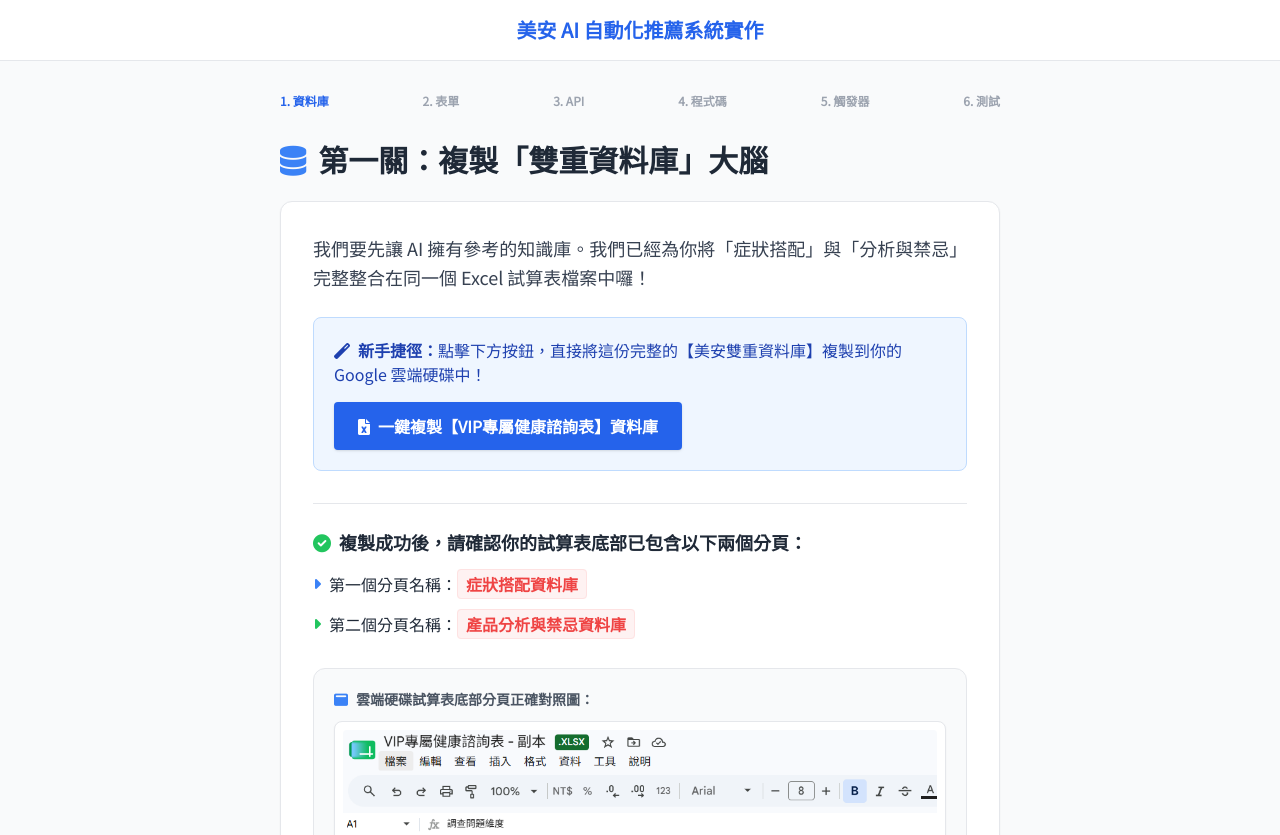
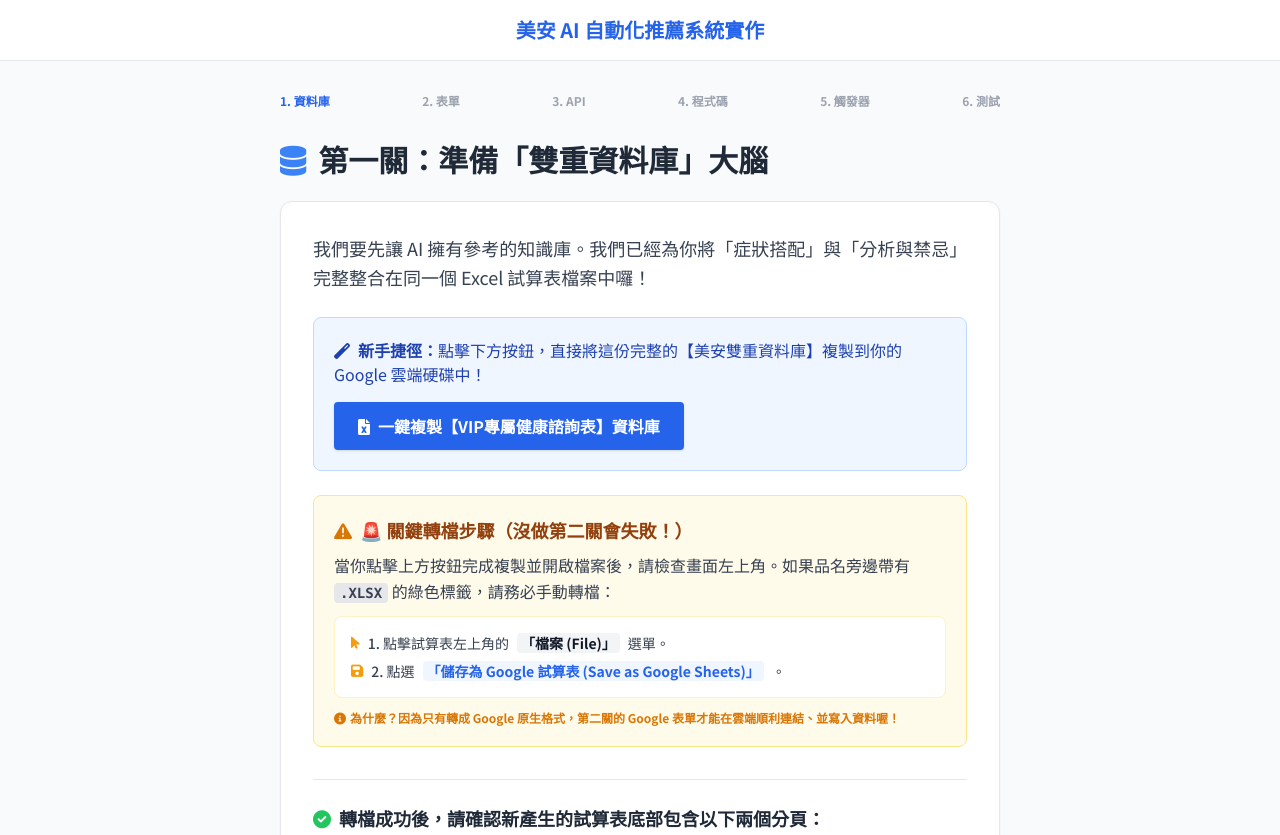
Before and after one commit to magoodpartner-wq/VIP, a plain HTML site: page index.html in a window 1280 px wide. Shown: the top 835 px of the page. Drawn offline with nearby package versions, Linux system fonts and the light colour scheme.

Commit message:
Add files via upload

```diff
--- a/index.html
+++ b/index.html
@@ -6,7 +6,7 @@
     <title>第一關：準備大腦 | 美安 AI 顧問系統</title>
     <script src="https://cdn.tailwindcss.com"></script>
     <link rel="stylesheet" href="https://cdnjs.cloudflare.com/ajax/libs/font-awesome/6.0.0/css/all.min.css">
-    <style>@import url('https://fonts.googleapis.com/css2?family=Noto+Sans+TC:wght=400;500;700&display=swap'); body { font-family: 'Noto Sans TC', sans-serif; }</style>
+    <style>@import url('https://fonts.googleapis.com/css2?family=Noto+Sans+TC:wght@400;500;700&display=swap'); body { font-family: 'Noto Sans TC', sans-serif; }</style>
 </head>
 <body class="bg-gray-50 text-gray-800">
     <nav class="bg-white border-b py-4 px-6 mb-8 text-center"><h1 class="font-bold text-xl text-blue-600">美安 AI 自動化推薦系統實作</h1></nav>
@@ -15,19 +15,28 @@
             <span class="text-blue-600">1. 資料庫</span><span>2. 表單</span><span>3. API</span><span>4. 程式碼</span><span>5. 觸發器</span><span>6. 測試</span>
         </div>
 
-        <h2 class="text-3xl font-extrabold mb-6"><i class="fas fa-database text-blue-500 mr-3"></i>第一關：複製「雙重資料庫」大腦</h2>
+        <h2 class="text-3xl font-extrabold mb-6"><i class="fas fa-database text-blue-500 mr-3"></i>第一關：準備「雙重資料庫」大腦</h2>
         <div class="bg-white p-8 rounded-xl border shadow-sm">
             <p class="mb-6 text-gray-700 text-lg leading-relaxed">我們要先讓 AI 擁有參考的知識庫。我們已經為你將「症狀搭配」與「分析與禁忌」完整整合在同一個 Excel 試算表檔案中囉！</p>
 
-            <div class="mb-8 p-5 bg-blue-50 rounded-lg border border-blue-200">
+            <div class="mb-6 p-5 bg-blue-50 rounded-lg border border-blue-200">
                 <p class="text-base text-blue-800 mb-4"><i class="fas fa-magic mr-2"></i><strong>新手捷徑：</strong>點擊下方按鈕，直接將這份完整的【美安雙重資料庫】複製到你的 Google 雲端硬碟中！</p>
                 <a href="https://docs.google.com/spreadsheets/d/1lco85IuB_Mflu17SpjadQz92y1dPvwTz/copy" target="_blank" class="inline-block bg-blue-600 text-white text-base font-bold px-6 py-3 rounded shadow hover:bg-blue-700 transition">
                     <i class="fas fa-file-excel mr-2"></i>一鍵複製【VIP專屬健康諮詢表】資料庫
                 </a>
             </div>
 
+            <div class="mb-8 p-5 bg-amber-50 rounded-lg border border-amber-200 text-gray-700">
+                <p class="font-bold text-lg text-amber-800 mb-2"><i class="fas fa-exclamation-triangle mr-2 text-amber-600"></i>🚨 關鍵轉檔步驟（沒做第二關會失敗！）</p>
+                <p class="text-base leading-relaxed mb-3">當你點擊上方按鈕完成複製並開啟檔案後，請檢查畫面左上角。如果品名旁邊帶有 <span class="bg-gray-200 px-1.5 py-0.5 rounded text-sm font-mono font-bold text-gray-700">.XLSX</span> 的綠色標籤，請務必手動轉檔：</p>
+                <div class="bg-white p-4 rounded-lg border border-amber-100 text-sm space-y-2 font-medium">
+                    <p class="flex items-center gap-2"><i class="fas fa-mouse-pointer text-amber-500"></i>1. 點擊試算表左上角的 <strong class="text-gray-900 bg-gray-100 px-1 rounded">「檔案 (File)」</strong> 選單。</p>
+                    <p class="flex items-center gap-2"><i class="fas fa-save text-amber-500"></i>2. 點選 <strong class="text-blue-600 bg-blue-50 px-1 rounded">「儲存為 Google 試算表 (Save as Google Sheets)」</strong>。</p>
+                </div>
+                <p class="text-xs text-amber-600 mt-3 font-semibold"><i class="fas fa-info-circle mr-1"></i>為什麼？因為只有轉成 Google 原生格式，第二關的 Google 表單才能在雲端順利連結、並寫入資料喔！</p>
+            </div>
             <div class="border-t pt-6 mt-2">
-                <p class="font-bold text-lg mb-4 text-gray-800"><i class="fas fa-check-circle text-green-500 mr-2"></i>複製成功後，請確認你的試算表底部已包含以下兩個分頁：</p>
+                <p class="font-bold text-lg mb-4 text-gray-800"><i class="fas fa-check-circle text-green-500 mr-2"></i>轉檔成功後，請確認新產生的試算表底部包含以下兩個分頁：</p>
 
                 <ul class="space-y-4 mb-8 text-base">
                     <li class="flex items-start gap-2">
@@ -50,7 +59,7 @@
         </div>
 
         <div class="mt-8 flex justify-end">
-            <a href="part2.html" class="bg-blue-600 text-white px-6 py-3 rounded-lg font-bold hover:bg-blue-700 transition">大腦建置完畢！前往第二關 <i class="fas fa-arrow-right ml-2"></i></a>
+            <a href="part2.html" class="bg-blue-600 text-white px-6 py-3 rounded-lg font-bold hover:bg-blue-700 transition">轉檔並檢查完畢！前往第二關 <i class="fas fa-arrow-right ml-2"></i></a>
         </div>
     </main>
 </body>
```
